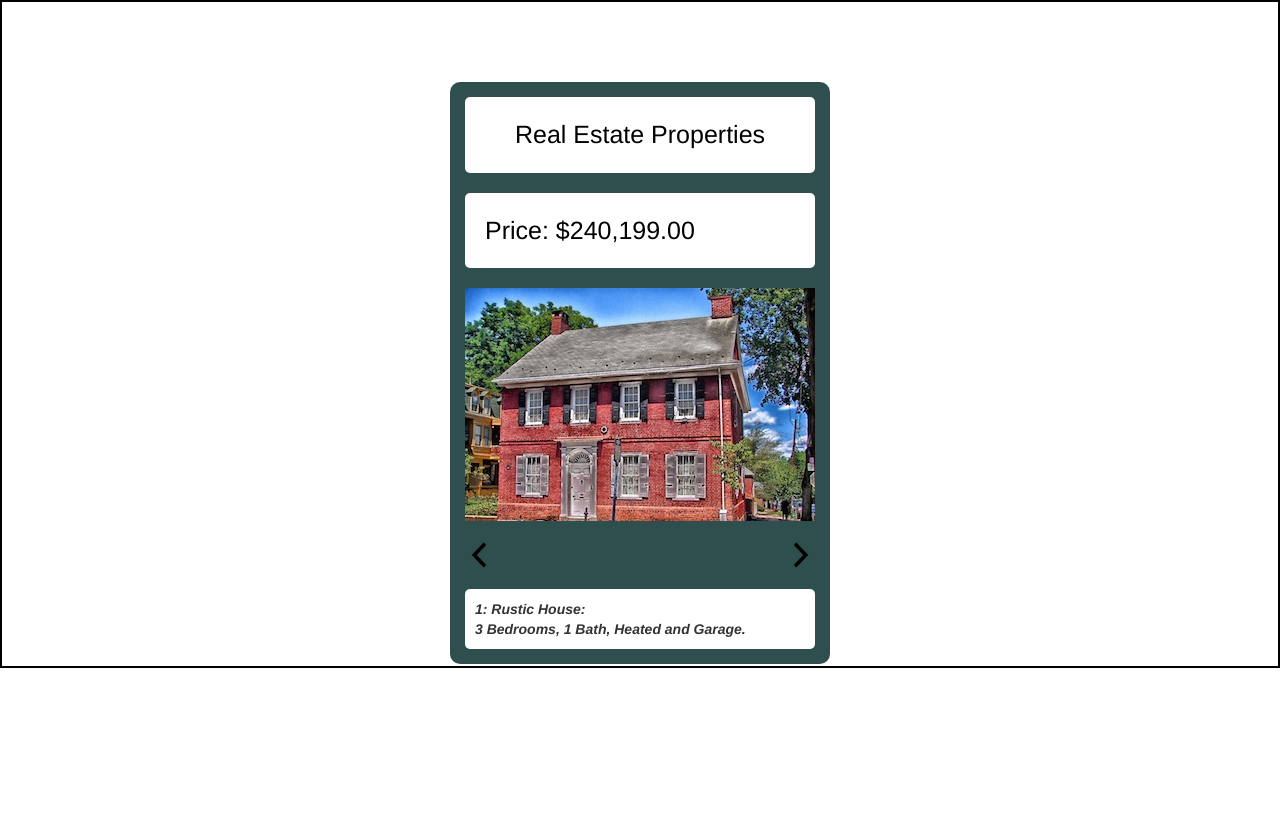
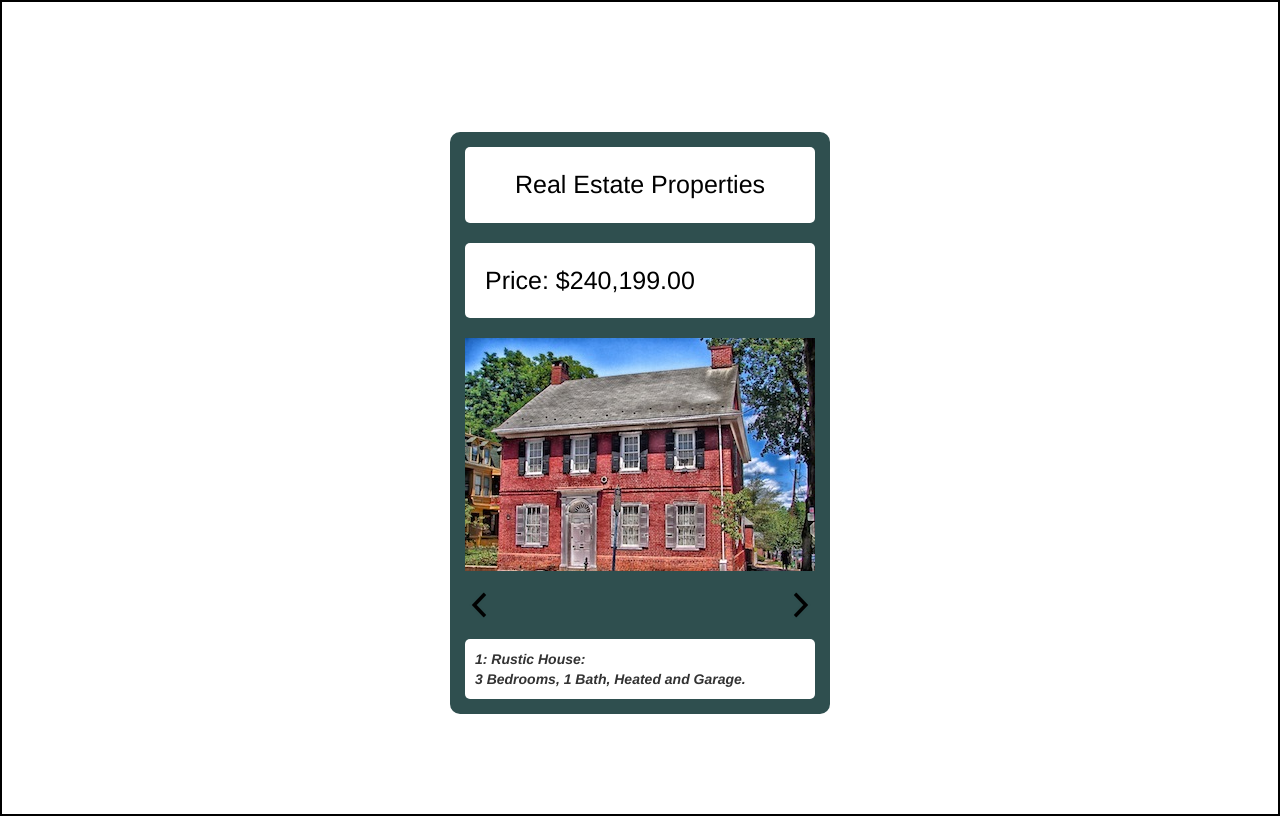
Before and after one commit to stecor/real_estate, a plain HTML site: page index.html in a window 1280 px wide. Drawn offline with Linux system fonts and the light colour scheme.

Commit message:
Update style.css

```diff
--- a/css/style.css
+++ b/css/style.css
@@ -1,6 +1,6 @@
 body{
   border: 2px solid black;
-  padding: 50px 2px 2px 2px;
+  padding: 100px;
 }
 .container{
   background-color: #2F4F4F;
```
